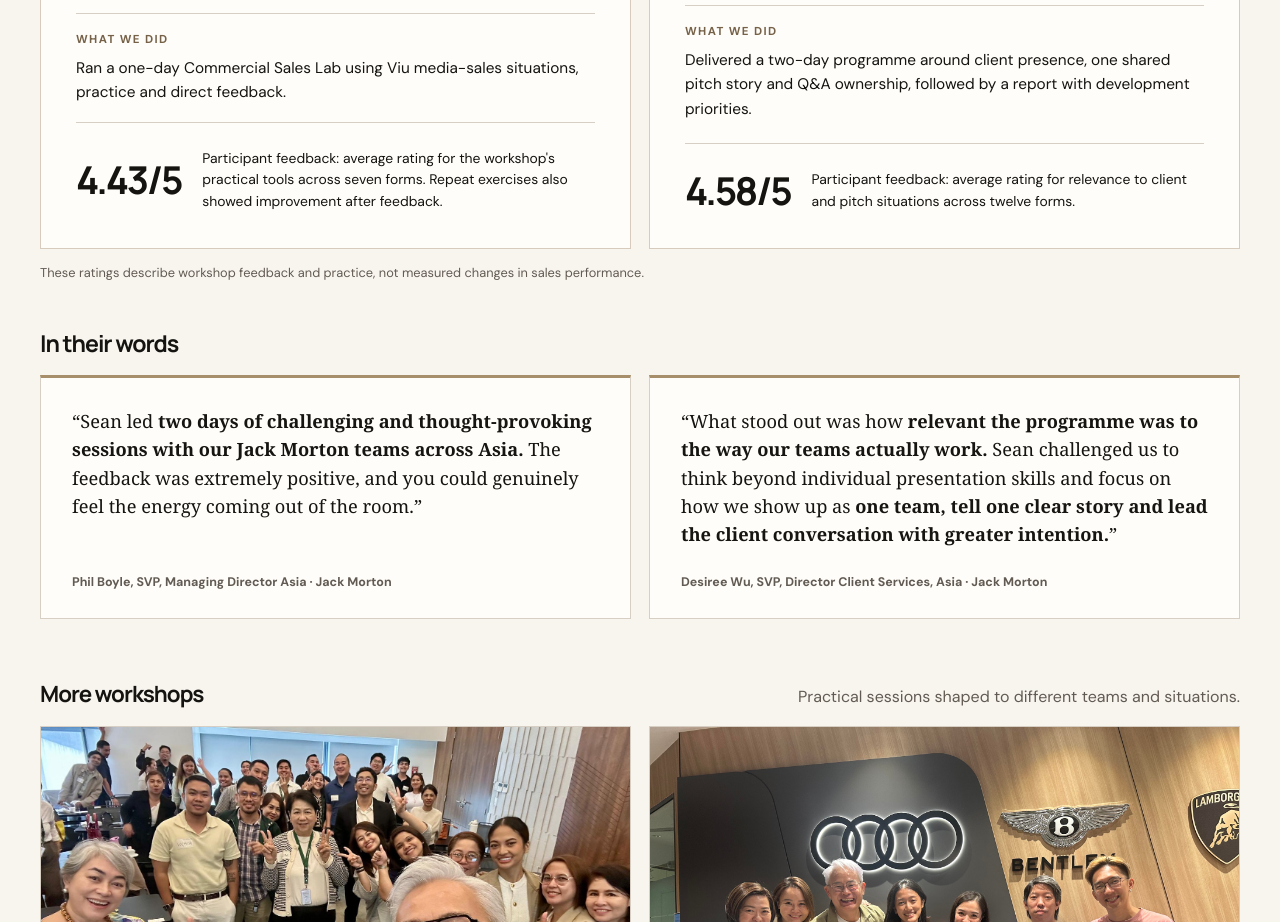
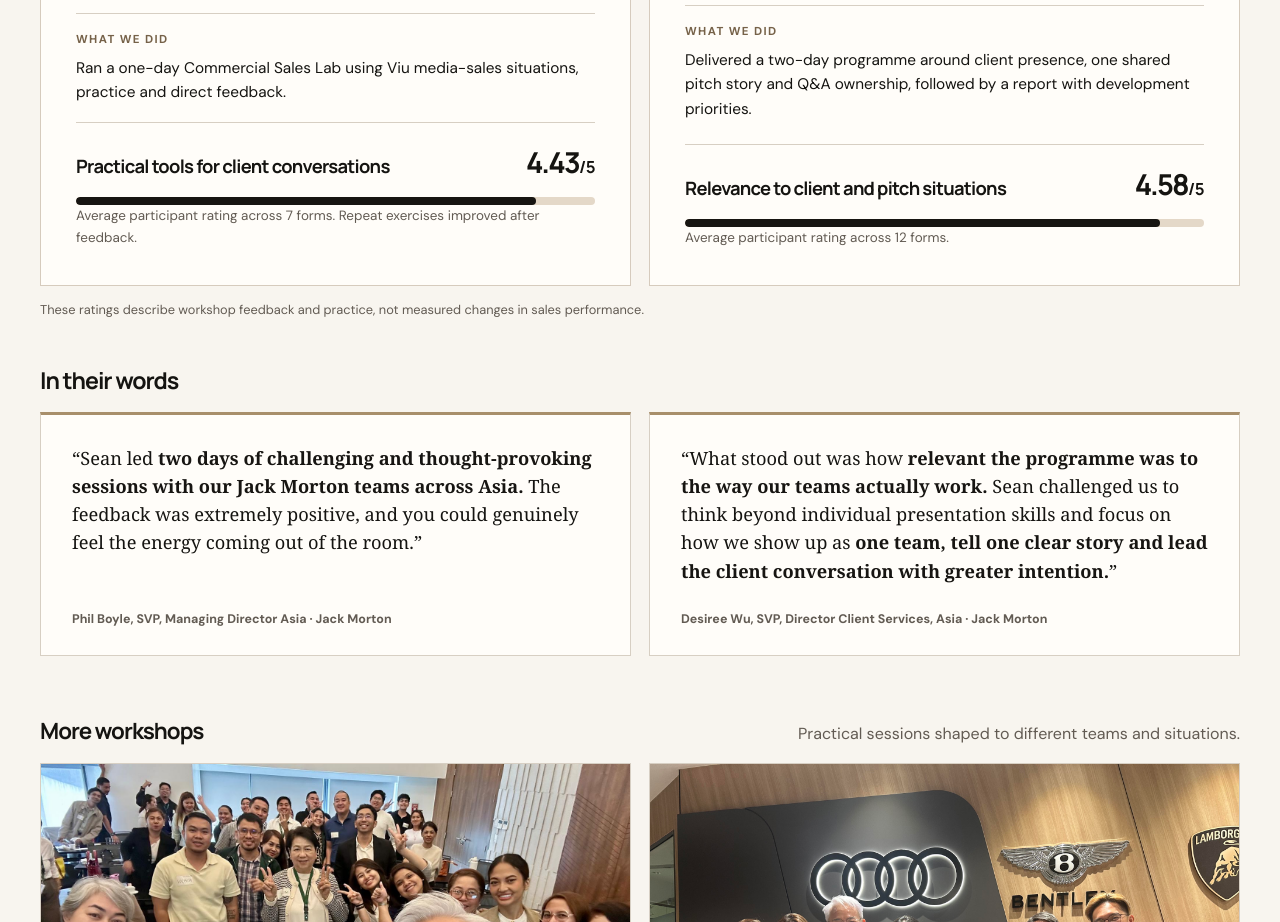
Before and after one commit to alkymisaleslab/alkymi-sales-lab-website, a plain HTML site: page index.html in a window 1280 px wide. Shown: the part 4600-5522 px from the top of the page. Drawn offline with Linux system fonts and the light colour scheme.

Commit message:
Present workshop ratings as evidence bars

```diff
--- a/index.html
+++ b/index.html
@@ -359,9 +359,16 @@ h3{line-height:1.2}
 .case-details div{padding-top:15px;border-top:1px solid var(--line)}
 .case-details dt{margin-bottom:6px;font-size:.72rem;font-weight:800;text-transform:uppercase;letter-spacing:.12em;color:var(--accent)}
 .case-details dd{margin:0;line-height:1.55;color:var(--ink)}
-.client-card--case .client-card-copy > .case-evidence{display:flex;align-items:center;gap:18px;max-width:none;margin:26px 0 0;padding:20px 0 0;border-top:1px solid var(--line);color:var(--ink)}
-.case-evidence strong{flex:none;font-family:var(--display);font-size:clamp(2rem,3vw,2.75rem);letter-spacing:-.06em;line-height:1}
-.case-evidence span{line-height:1.45;font-size:.9rem}
+.client-card--case .client-card-copy > .case-evidence{max-width:none;margin:26px 0 0;padding:20px 0 0;border-top:1px solid var(--line);color:var(--ink)}
+.case-evidence__head{display:flex;align-items:baseline;justify-content:space-between;gap:20px}
+.case-evidence__label{margin:0;font-family:var(--display);font-size:1.15rem;font-weight:700;letter-spacing:-.04em;line-height:1.3}
+.case-evidence__head strong{flex:none;font-family:var(--display);font-size:1.8rem;letter-spacing:-.06em;line-height:1}
+.case-evidence__head small{font-size:.58em;letter-spacing:-.03em}
+.rating-track{height:8px;margin-top:18px;overflow:hidden;border-radius:20px;background:#e4d8c8}
+.rating-fill{display:block;height:100%;border-radius:20px;background:#171512}
+.rating-fill--viu{width:88.6%}
+.rating-fill--jm{width:91.6%}
+.case-evidence__meta{margin:12px 0 0;color:var(--muted);font-size:.84rem;line-height:1.55}
 .case-quote{margin:25px 0 0;padding:20px 22px;background:var(--paper);border-left:3px solid var(--accent)}
 .case-quote p{margin:0;max-width:none;font-size:.94rem;line-height:1.55;color:var(--ink)}
 .case-quote footer{margin-top:12px;font-size:.8rem;font-weight:700;color:var(--muted)}
@@ -466,8 +473,7 @@ h3{letter-spacing:-.045em}
 .case-details div{padding:17px 0;border-top:1px solid var(--line)}
 .case-details dt{margin-bottom:7px;color:#766249}
 .case-details dd{font-size:.96rem;line-height:1.6}
-.client-card--case .client-card-copy>.case-evidence{margin-top:auto;padding-top:25px;gap:21px}
-.case-evidence span{font-size:.87rem;line-height:1.55}
+.client-card--case .client-card-copy>.case-evidence{margin-top:auto;padding-top:25px}
 .testimonial-heading{margin-top:47px}
 .testimonial-grid{grid-template-columns:repeat(2,minmax(0,1fr));gap:18px}
 .testimonial-grid .case-quote{padding:29px 31px 27px;border-top:3px solid #a88f6b}
@@ -584,8 +590,8 @@ h3{letter-spacing:-.045em}
   .client-card--case h3{font-size:1.48rem}
   .client-name--brand .brand-mark--jm{width:80px}
   .client-name--brand .brand-mark--viu{width:37px;height:37px}
-  .client-card--case .client-card-copy>.case-evidence{display:block}
-  .case-evidence strong{display:block;margin-bottom:11px}
+  .case-evidence__label{font-size:1.04rem}
+  .case-evidence__head strong{font-size:1.6rem}
   .testimonial-grid{grid-template-columns:1fr}
   .testimonial-grid .case-quote{padding:23px}
   .testimonial-grid .case-quote p{font-size:1.05rem}
@@ -784,7 +790,11 @@ form?.addEventListener('submit',event=>{
                   <div><dt>How we prepared</dt><dd>We spoke with leaders and observed sample pitches to tailor the workshop.</dd></div>
                   <div><dt>What we did</dt><dd>Ran a one-day Commercial Sales Lab using Viu media-sales situations, practice and direct feedback.</dd></div>
                 </dl>
-                <p class="case-evidence"><strong>4.43/5</strong><span>Participant feedback: average rating for the workshop's practical tools across seven forms. Repeat exercises also showed improvement after feedback.</span></p>
+                <div class="case-evidence">
+                  <div class="case-evidence__head"><p class="case-evidence__label">Practical tools for client conversations</p><strong>4.43<small>/5</small></strong></div>
+                  <div class="rating-track" aria-hidden="true"><span class="rating-fill rating-fill--viu"></span></div>
+                  <p class="case-evidence__meta">Average participant rating across 7 forms. Repeat exercises improved after feedback.</p>
+                </div>
               </div>
             </article>
             <article class="client-card client-card--case" aria-labelledby="jm-case-title">
@@ -797,7 +807,11 @@ form?.addEventListener('submit',event=>{
                   <div><dt>What we observed</dt><dd>Strong individual expertise needed a clearer shared story, visible pitch leadership and ownership of questions.</dd></div>
                   <div><dt>What we did</dt><dd>Delivered a two-day programme around client presence, one shared pitch story and Q&amp;A ownership, followed by a report with development priorities.</dd></div>
                 </dl>
-                <p class="case-evidence"><strong>4.58/5</strong><span>Participant feedback: average rating for relevance to client and pitch situations across twelve forms.</span></p>
+                <div class="case-evidence">
+                  <div class="case-evidence__head"><p class="case-evidence__label">Relevance to client and pitch situations</p><strong>4.58<small>/5</small></strong></div>
+                  <div class="rating-track" aria-hidden="true"><span class="rating-fill rating-fill--jm"></span></div>
+                  <p class="case-evidence__meta">Average participant rating across 12 forms.</p>
+                </div>
               </div>
             </article>
           </div>
```
